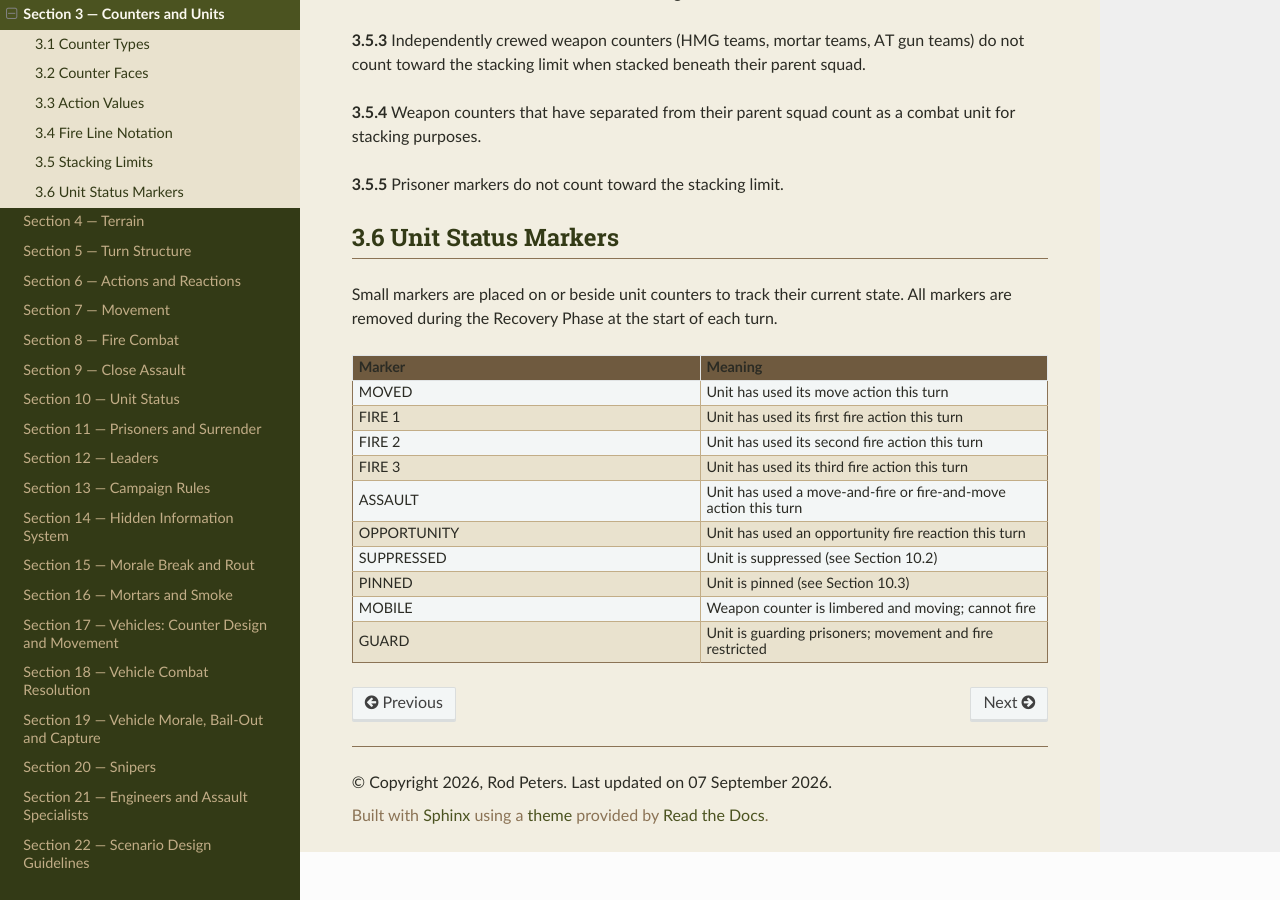
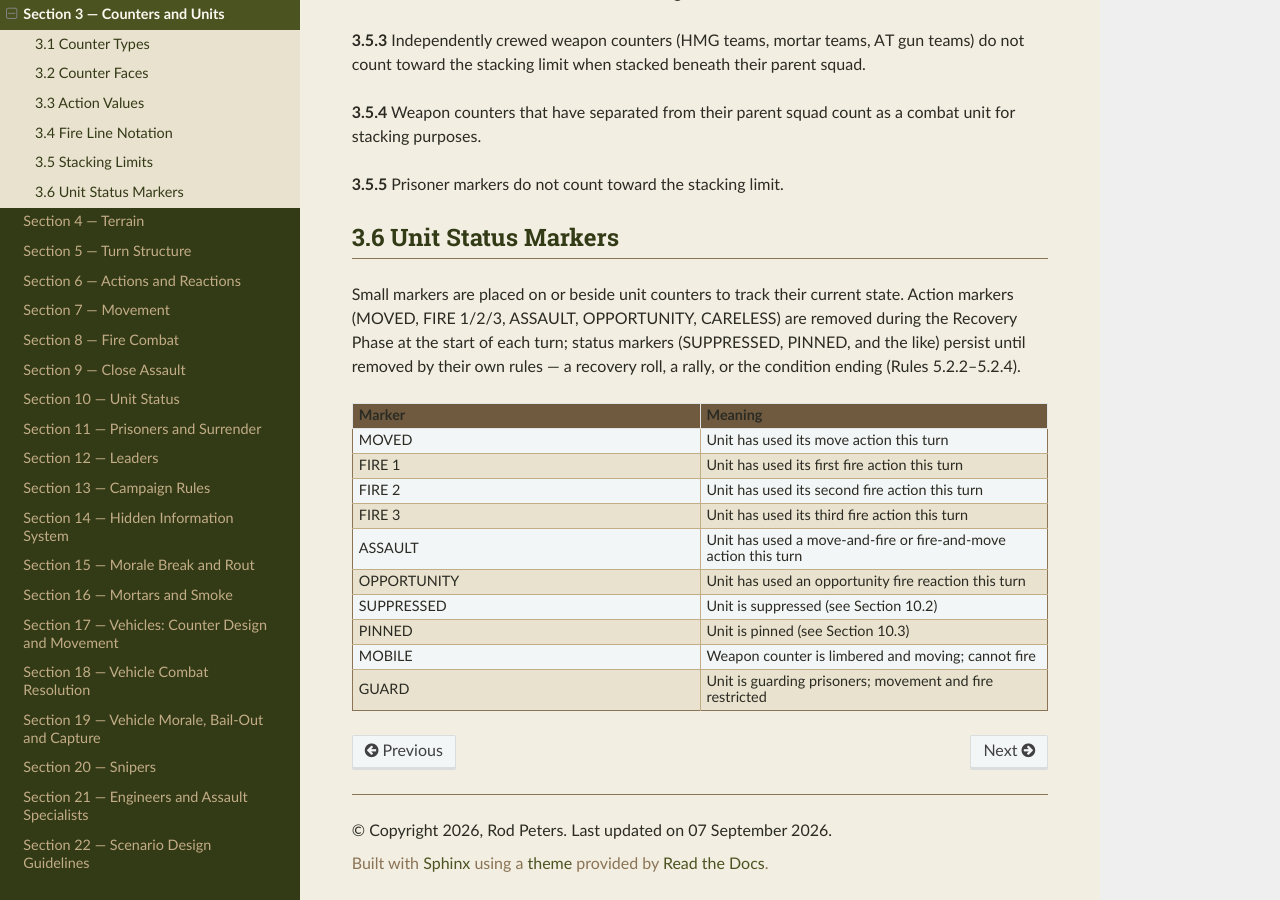
Before and after one commit to spugnoid/wdr-wargame, a Sphinx documentation site: the page built from docs/source/section_3__counters_and_units.rst, in a window 1280 px wide and 900 px high, scrolled down 2246 px. Built offline with Sphinx 7.4.7 and the Read the Docs theme 3.1.0, drawn with Linux system fonts in a browser that asks for light colours.

Commit message:
rules: Recovery Phase removes action markers only (3.6 preamble, 5.2.2)
Section 3.6's preamble wiped ALL markers each Recovery Phase -
including the SUPPRESSED/PINNED status markers whose removal 5.2.3
gates behind recovery rolls. It now distinguishes action markers
(removed automatically, CARELESS added to 5.2.2's list per 7.4.5)
from status markers (persist until their own rules remove them).

Co-Authored-By: Claude Fable 5 <noreply@anthropic.com>
Claude-Session: https://claude.ai/code/session_01MRhnethYPpBAmEh6wa83hu

```diff
--- a/docs/source/section_3__counters_and_units.rst
+++ b/docs/source/section_3__counters_and_units.rst
@@ -159,7 +159,7 @@ The upper right corner of each counter shows three action values:
 ------------------------
 
 
-Small markers are placed on or beside unit counters to track their current state. All markers are removed during the Recovery Phase at the start of each turn.
+Small markers are placed on or beside unit counters to track their current state. Action markers (MOVED, FIRE 1/2/3, ASSAULT, OPPORTUNITY, CARELESS) are removed during the Recovery Phase at the start of each turn; status markers (SUPPRESSED, PINNED, and the like) persist until removed by their own rules — a recovery roll, a rally, or the condition ending (Rules 5.2.2–5.2.4).
 
 .. list-table::
    :header-rows: 1
--- a/docs/source/section_5__turn_structure.rst
+++ b/docs/source/section_5__turn_structure.rst
@@ -27,7 +27,7 @@ Each game turn proceeds through three phases in the following order:
 
 **5.2.1**  The Recovery Phase occurs at the start of each game turn before any actions are taken.
 
-**5.2.2**  All action markers (MOVED, FIRE 1/2/3, ASSAULT, OPPORTUNITY) are removed from all counters.
+**5.2.2**  All action markers (MOVED, FIRE 1/2/3, ASSAULT, OPPORTUNITY, CARELESS) are removed from all counters.
 
 **5.2.3**  Each unit with a SUPPRESSED or PINNED status marker attempts a recovery roll.
 
```
